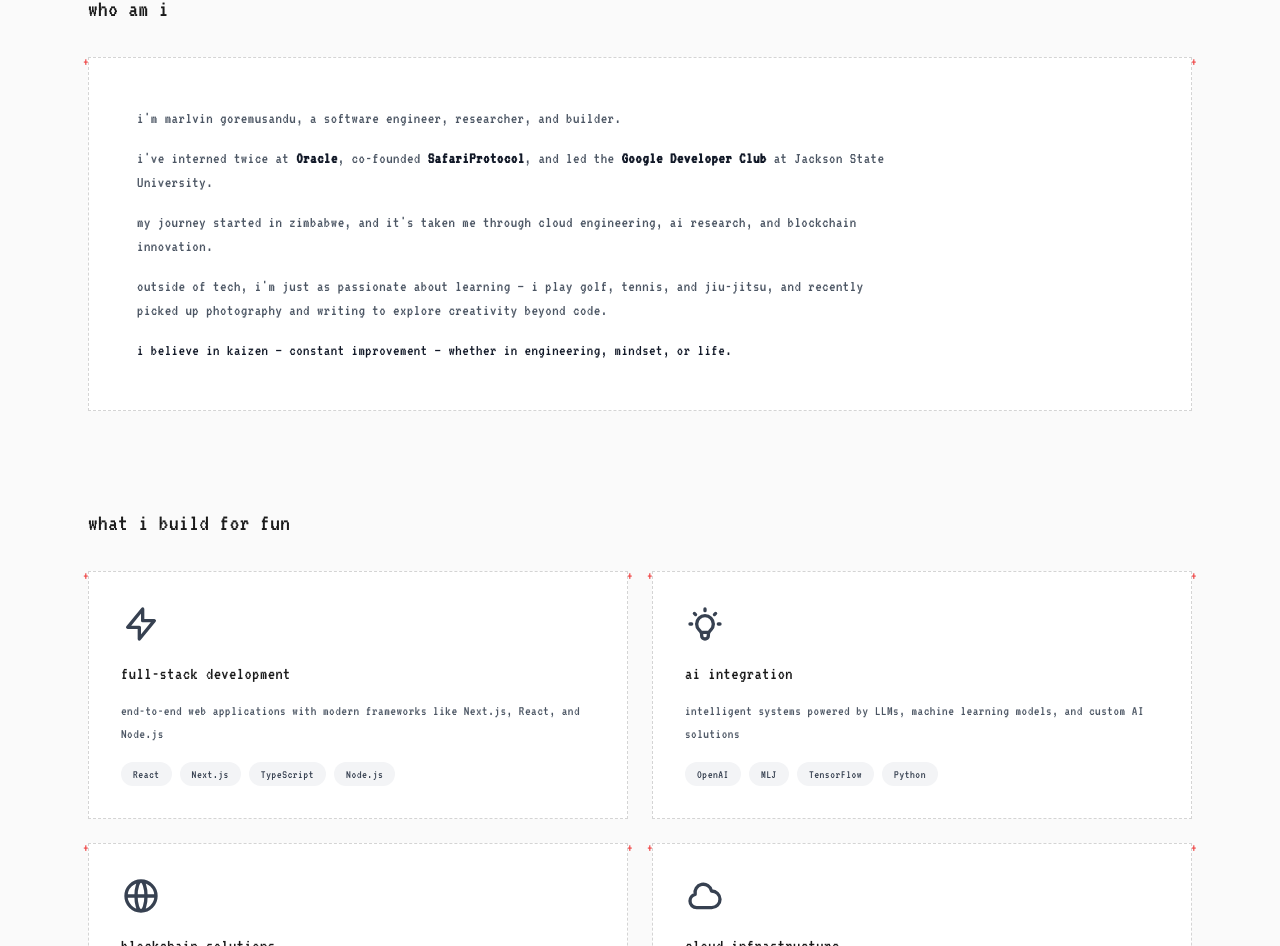
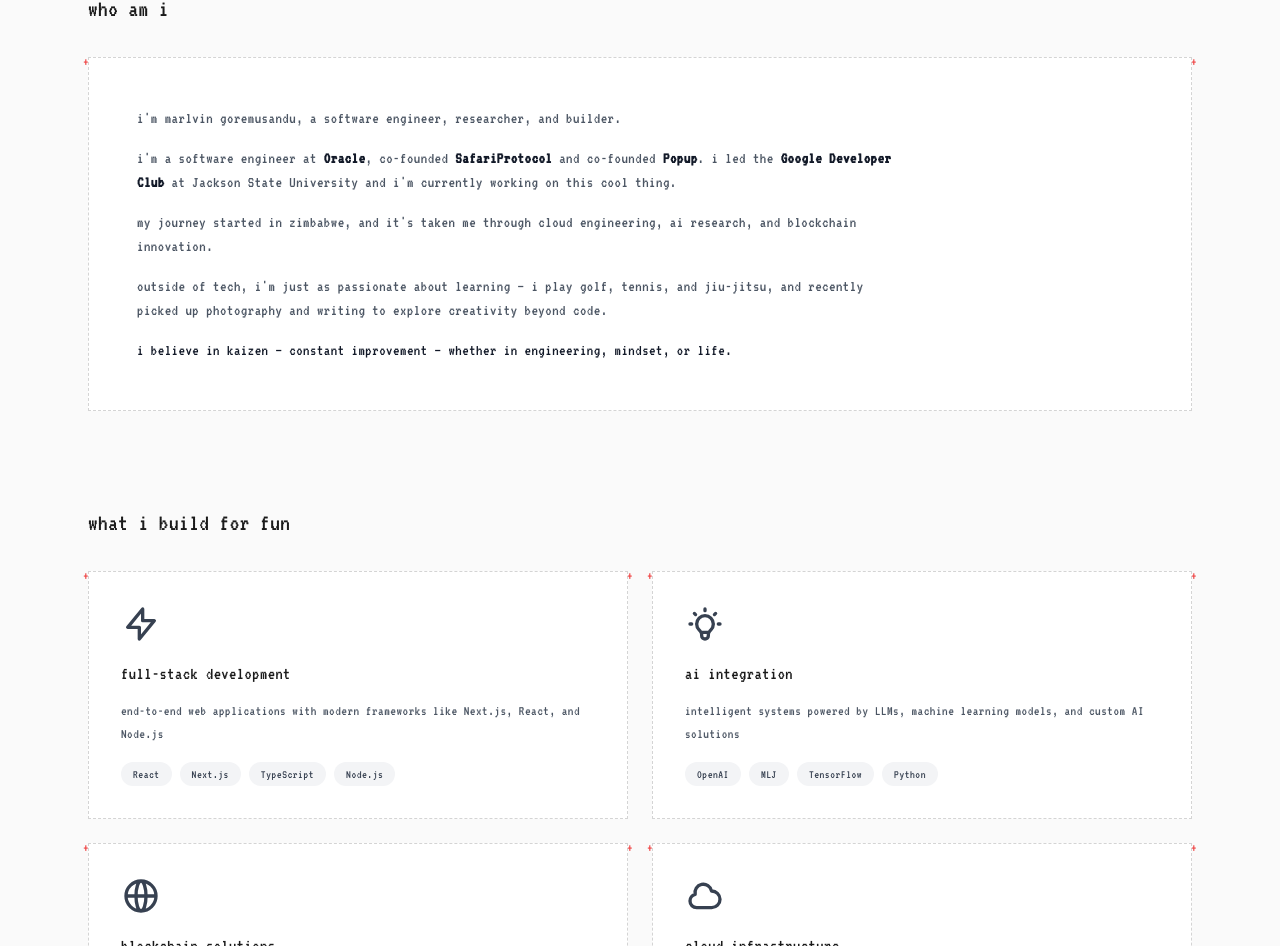
Before and after one commit to Marlvin12/personal, a Next.js app: page / in a window 1280 px wide. Shown: the part 1491-2437 px from the top of the page. Built offline with nearby package versions, Linux system fonts and the light colour scheme.

Commit message:
Update About section with current role and projects

```diff
--- a/components/About.tsx
+++ b/components/About.tsx
@@ -8,7 +8,7 @@ export default function About() {
             i&apos;m marlvin goremusandu, a software engineer, researcher, and builder.
           </p>
           <p>
-            i&apos;ve interned twice at <span className="font-semibold text-gray-900">Oracle</span>, co-founded <span className="font-semibold text-gray-900">SafariProtocol</span>, and led the <span className="font-semibold text-gray-900">Google Developer Club</span> at Jackson State University.
+            i&apos;m a software engineer at <span className="font-semibold text-gray-900">Oracle</span>, co-founded <span className="font-semibold text-gray-900">SafariProtocol</span> and co-founded <span className="font-semibold text-gray-900">Popup</span>. i led the <span className="font-semibold text-gray-900">Google Developer Club</span> at Jackson State University and i&apos;m currently working on this cool thing.
           </p>
           <p>
             my journey started in zimbabwe, and it&apos;s taken me through cloud engineering, ai research, and blockchain innovation.
```
